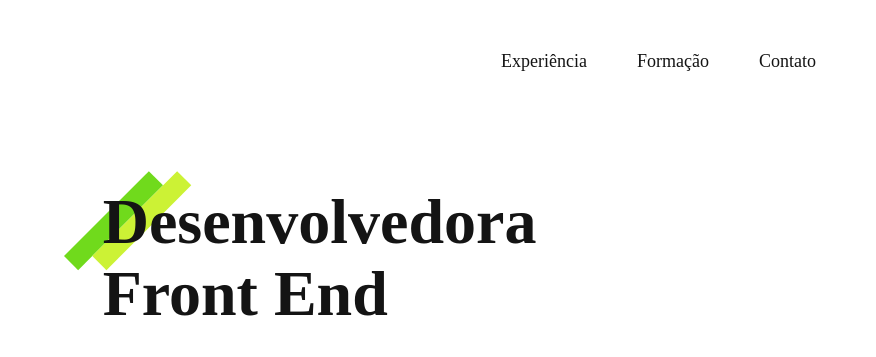
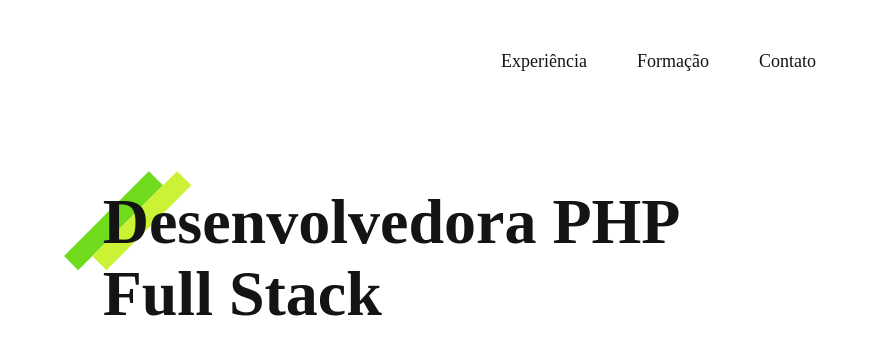
Before and after one commit to JacyInvest/JacyInvest.github.io, a plain HTML site: page index.html in a window 1280 px wide. Shown: the top 357 px of the page, 404-1280 px from the left. Drawn offline with Linux system fonts and the light colour scheme.

Commit message:
Ateração de titulo

```diff
--- a/index.html
+++ b/index.html
@@ -29,7 +29,7 @@
   <main class="introducao">
     <img src="./img/owl.jpg" alt="Coruja Cinza" width="360" height="520">
     <div>
-      <h1>Desenvolvedora <br> Front End</h1>
+      <h1>Desenvolvedora PHP <br>Full Stack</h1>
       <p>Residente em Brasília.</p>
     </div>
   </main>
```
